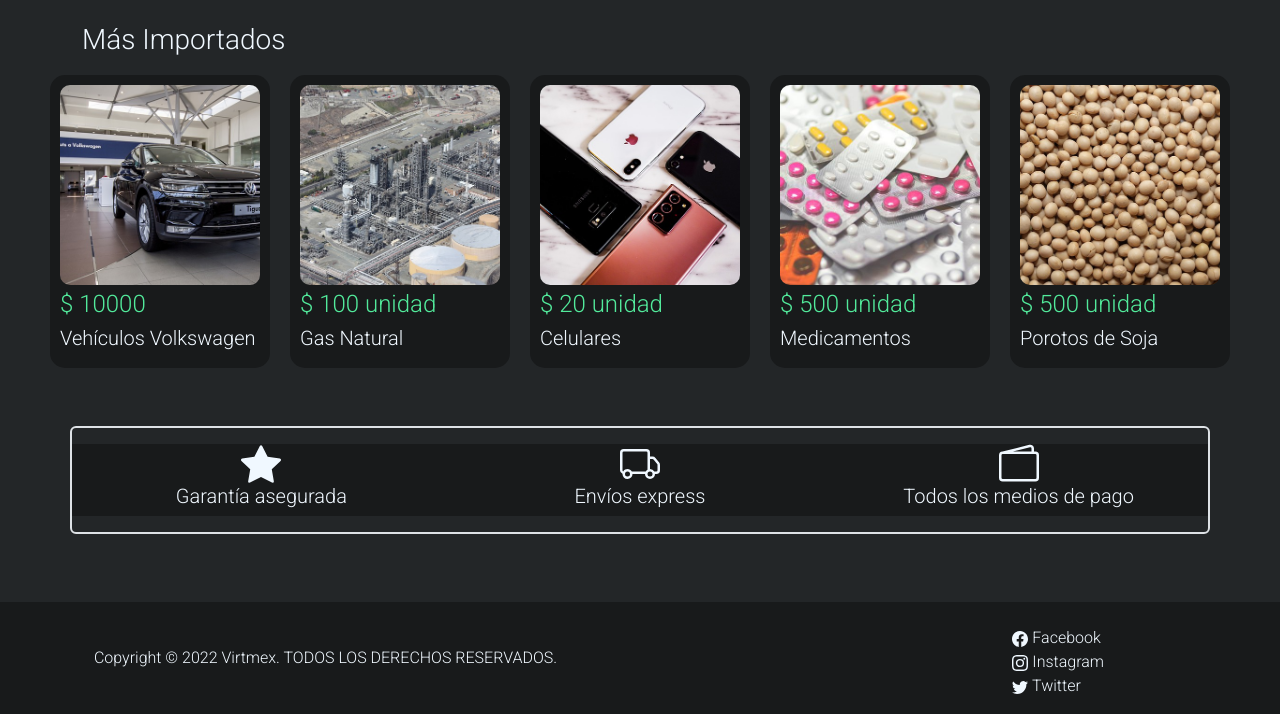
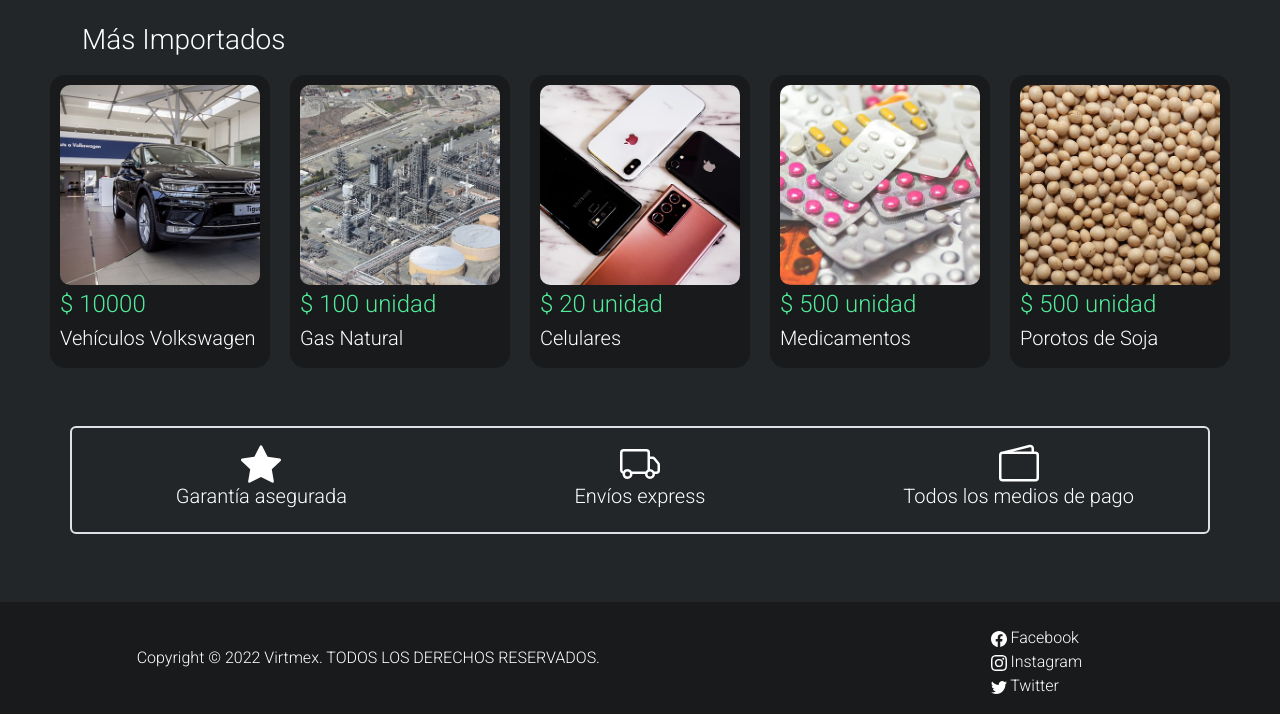
Before and after one commit to castrodrigo7/virmex, a website: page index.html in a window 1280 px wide. Shown: the part 1252-1966 px from the top of the page. Drawn offline with nearby package versions, Linux system fonts and the light colour scheme.

Commit message:
ultimo arreglo

```diff
--- a/index.html
+++ b/index.html
@@ -54,7 +54,7 @@
                 <a class="nav-link dropdown-toggle" href="pages/categorias.html" role="button" data-bs-toggle="dropdown" aria-expanded="false">
                 Categorías
                 </a>
-                <ul class="dropdown-menu bg-dark">
+                <ul class="dropdown-menu bg-dark" aria-labelledby="navbarDropdown">
                       <li><a class="dropdown-item" href="pages/categorias.html">Vehículos</a></li>
                       <li><a class="dropdown-item" href="pages/categorias.html">Tecnología</a></li>
                       <li><a class="dropdown-item" href="pages/categorias.html">Hogar y Muebles</a></li>
@@ -162,7 +162,7 @@
       </section>
       <!-- Section Información -->
       <section class="container text-center border border-2 rounded py-3 my-5">
-          <article class="row align-items-center">
+        <div class="row align-items-center">
           <div class="col-xs-12 col-md-4">
             <svg xmlns="http://www.w3.org/2000/svg" width="40" height="40" fill="currentColor" class="bi bi-star-fill" viewBox="0 0 16 16">
               <path d="M3.612 15.443c-.386.198-.824-.149-.746-.592l.83-4.73L.173 6.765c-.329-.314-.158-.888.283-.95l4.898-.696L7.538.792c.197-.39.73-.39.927 0l2.184 4.327 4.898.696c.441.062.612.636.282.95l-3.522 3.356.83 4.73c.078.443-.36.79-.746.592L8 13.187l-4.389 2.256z"/>
@@ -178,16 +178,16 @@
               <path d="M12.136.326A1.5 1.5 0 0 1 14 1.78V3h.5A1.5 1.5 0 0 1 16 4.5v9a1.5 1.5 0 0 1-1.5 1.5h-13A1.5 1.5 0 0 1 0 13.5v-9a1.5 1.5 0 0 1 1.432-1.499L12.136.326zM5.562 3H13V1.78a.5.5 0 0 0-.621-.484L5.562 3zM1.5 4a.5.5 0 0 0-.5.5v9a.5.5 0 0 0 .5.5h13a.5.5 0 0 0 .5-.5v-9a.5.5 0 0 0-.5-.5h-13z"/>
             </svg><h5> Todos los medios de pago</h5>
           </div>
-        </article>
+        </div>
       </section>
     </main>
     <footer><!-- Pie de pagina -->
-      <section class="container row align-items-center">
+      <section class="row align-items-center">
         <div class="col-7 text-center">
           <span>Copyright © 2022 Virtmex. TODOS LOS DERECHOS RESERVADOS.</span>
         </div>
         <!-- Redes Sociales -->
-        <div class="col-5 d-flex justify-content-end pt-4">
+        <div class="col-5 d-flex justify-content-center pt-4">
           <ul>
             <li><svg xmlns="http://www.w3.org/2000/svg" width="16" height="16" fill="currentColor" class="bi bi-facebook" viewBox="0 0 16 16">
             <path d="M16 8.049c0-4.446-3.582-8.05-8-8.05C3.58 0-.002 3.603-.002 8.05c0 4.017 2.926 7.347 6.75 7.951v-5.625h-2.03V8.05H6.75V6.275c0-2.017 1.195-3.131 3.022-3.131.876 0 1.791.157 1.791.157v1.98h-1.009c-.993 0-1.303.621-1.303 1.258v1.51h2.218l-.354 2.326H9.25V16c3.824-.604 6.75-3.934 6.75-7.951z"/>
--- a/scss/styles.scss
+++ b/scss/styles.scss
@@ -1,9 +1,9 @@
 @import "variables";
 @import "operatores";
-@import "etiquetas";
-@import "productos";
-@import "mediaqueries";
 @import "componentes/body";
 @import "componentes/header";
 @import "componentes/main";
 @import "componentes/footer";
+@import "etiquetas";
+@import "productos";
+@import "mediaqueries";
```
Also changed, not shown: pages/categorias.html (+3 -3 lines), css/styles.css. Lines whose indentation alone changed are shown as unchanged.
